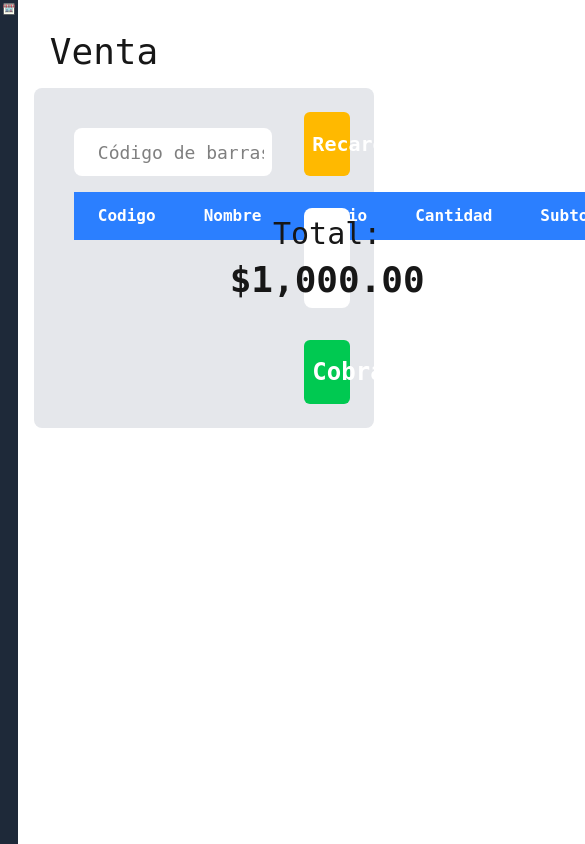
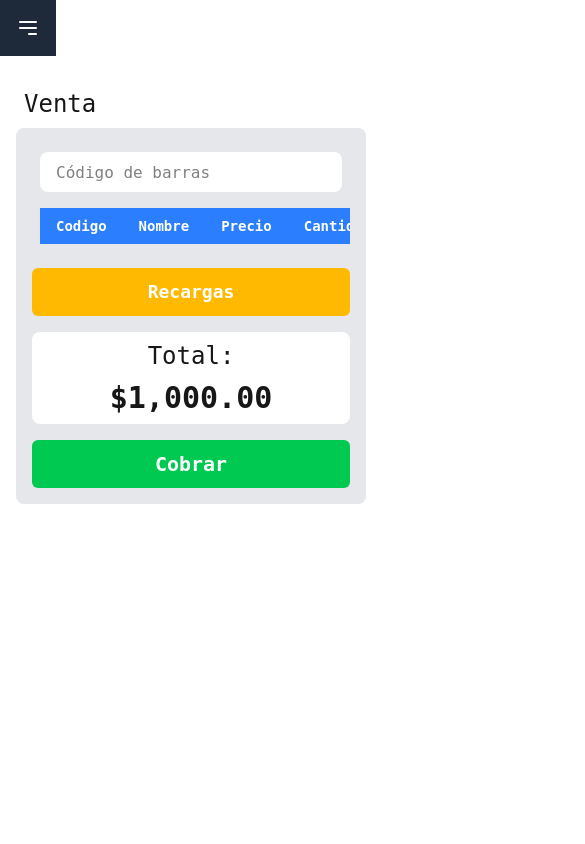
Before and after one commit to alejandrordzl/market-hub, a Next.js app: page / in a window 390 px wide. Shown: the top 844 px of the page, 585 px wide, since content can reach past the window. Built offline with nearby package versions, Linux system fonts and the light colour scheme.

Commit message:
feat: Make landing page mobile

```diff
--- a/src/app/components/sideBarMenu.tsx
+++ b/src/app/components/sideBarMenu.tsx
@@ -1,38 +1,105 @@
+'use client'
 import Image from "next/image";
 import Link from "next/link";
+import { useState } from "react";
+
 export default function SideBarMenu() {
+    const [isOpen, setIsOpen] = useState(false);
+
+    const toggleMenu = () => {
+        setIsOpen(!isOpen);
+    };
+
     return (
-        <div className="flex flex-col h-screen bg-gray-800 text-white">
-            <div className="flex items-center justify-center">
+        <div className="relative">
+            {/* Hamburger Button */}
+            {
+                !isOpen ?
+                    <button
+                        className="md:hidden p-4 text-white bg-gray-800"
+                        onClick={toggleMenu}
+                        aria-label="Toggle Menu"
+                    >
+                        <svg
+                            className="w-6 h-6"
+                            fill="none"
+                            stroke="currentColor"
+                            viewBox="0 0 24 24"
+                            xmlns="http://www.w3.org/2000/svg"
+                        >
+                            <path
+                                strokeLinecap="round"
+                                strokeLinejoin="round"
+                                strokeWidth="2"
+                                d="M4 6h16M4 12h16m-7 6h7"
+                            ></path>
+                        </svg>
+                    </button>
+                    : <button
+                        className="p-4 text-white bg-gray-800 z-3 absolute top-0 right-0"
+                        onClick={toggleMenu}
+                        aria-label="Toggle Menu"
+                    >
+                        <svg
+                            className="w-6 h-6"
+                            fill="none"
+                            stroke="currentColor"
+                            viewBox="0 0 24 24"
+                            xmlns="http://www.w3.org/2000/svg"
+                        >
+                            <path
+                                strokeLinecap="round"
+                                strokeLinejoin="round"
+                                strokeWidth="2"
+                                d="M6 18L18 6M6 6l12 12"
+                            ></path>
+                        </svg>
+                    </button>
+            }
+
+
+            {/* Sidebar Menu */}
+            <div
+                className={`${isOpen ? "block" : "hidden"
+                    } md:flex flex-col h-screen bg-gray-800 text-white w-full md:w-auto absolute md:static top-0 left-0 z-2`}
+            >
+                <div className="flex items-center justify-center p-4">
                     <a href="/">
                         <Image
                             src="/logo.svg"
                             alt="Logo"
-                        width={150}
-                        height={75}
+                            width={100}
+                            height={50}
+                            className="md:w-[150px] md:h-[75px]"
                         />
                     </a>
                 </div>
-            <nav className="flex flex-col p-4">
-                <Link href="/products" className="py-2 px-4 hover:bg-gray-700 rounded text-xl">
+                <nav className="flex flex-col p-2 md:p-4">
+                    <Link
+                        href="/products"
+                        className="py-2 px-2 md:px-4 hover:bg-gray-700 rounded text-lg md:text-xl"
+                    >
                         <div className="flex items-center">
                             <Image
                                 src="/products.png"
                                 alt="Products"
-                            width={24}
-                            height={24}
+                                width={20}
+                                height={20}
                                 className="inline-block mr-2"
                             />
                             <span>Productos</span>
                         </div>
                     </Link>
-                <Link href="/sales" className="py-2 px-4 hover:bg-gray-700 rounded text-xl">
+                    <Link
+                        href="/sales"
+                        className="py-2 px-2 md:px-4 hover:bg-gray-700 rounded text-lg md:text-xl"
+                    >
                         <div className="flex items-center">
                             <Image
                                 src="/sales.png"
                                 alt="Sales"
-                            width={24}
-                            height={24}
+                                width={20}
+                                height={20}
                                 className="inline-block mr-2"
                             />
                             <span>Ventas</span>
@@ -40,5 +107,6 @@ export default function SideBarMenu() {
                     </Link>
                 </nav>
             </div>
+        </div>
     );
 }
--- a/src/app/layout.tsx
+++ b/src/app/layout.tsx
@@ -33,12 +33,12 @@ export default function RootLayout({
         />
       </head>
       <body
-        className={`${geistSans.variable} ${geistMono.variable} antialiased grid grid-cols-12 gap-4`}
+        className={`${geistSans.variable} ${geistMono.variable} antialiased flex flex-col md:grid md:grid-cols-12 gap-4`}
       >
-        <div className="col-span-1 md:col-span-2">
+        <div className="md:col-span-2">
           <SideBarMenu />
         </div>
-        <div className="col-span-11 md:col-span-10">
+        <div className="md:col-span-10 px-4">
           {children}
         </div>
       </body>
--- a/src/app/page.tsx
+++ b/src/app/page.tsx
@@ -1,27 +1,30 @@
 import Image from "next/image";
 
 export default function Home() {
-  const products = [{
-
-  }];
+  const products = [];
   return (
-    <main className="flex flex-col items-center justify-between m-4 ml-0">
-      <h1 className="text-4xl p-4 w-full">Venta</h1>
-      <div className="flex flex-row  w-full p-4 bg-gray-200 rounded-lg">
-        <div className="w-[80%] flex flex-col p-4">
+    <main className="flex flex-col items-center justify-between m-2 md:m-4 ml-0">
+      <h1 className="text-2xl md:text-4xl p-2 md:p-4 w-full">Venta</h1>
+      <div className="flex flex-col md:flex-row w-full p-2 md:p-4 bg-gray-200 rounded-lg">
+        <div className="w-full md:w-[80%] flex flex-col p-2 md:p-4">
           <section className="p-2">
-            <input type="text" placeholder="Código de barras" className="w-full h-12 p-2 pl-6 text-black bg-white text-lg rounded-lg" autoComplete="off" />
+            <input
+              type="text"
+              placeholder="Código de barras"
+              className="w-full h-10 md:h-12 p-2 pl-4 md:pl-6 text-black bg-white text-base md:text-lg rounded-lg"
+              autoComplete="off"
+            />
           </section>
-          <section className="p-2">
-            <table className="min-w-full text-md text-left text-gray-800">
+          <section className="p-2 overflow-x-auto">
+            <table className="min-w-full text-sm md:text-md text-left text-gray-800">
               <thead className="bg-blue-500 text-white">
                 <tr>
-                  <th scope="col" className="px-6 py-3 font-bold">Codigo</th>
-                  <th scope="col" className="px-6 py-3 font-bold">Nombre</th>
-                  <th scope="col" className="px-6 py-3 font-bold">Precio</th>
-                  <th scope="col" className="px-6 py-3 font-bold">Cantidad</th>
-                  <th scope="col" className="px-6 py-3 font-bold">Subtotal</th>
-                  <th scope="col" className="px-6 py-3 font-bold">Eliminar</th>
+                  <th scope="col" className="px-4 md:px-6 py-2 md:py-3 font-bold">Codigo</th>
+                  <th scope="col" className="px-4 md:px-6 py-2 md:py-3 font-bold">Nombre</th>
+                  <th scope="col" className="px-4 md:px-6 py-2 md:py-3 font-bold">Precio</th>
+                  <th scope="col" className="px-4 md:px-6 py-2 md:py-3 font-bold">Cantidad</th>
+                  <th scope="col" className="px-4 md:px-6 py-2 md:py-3 font-bold">Subtotal</th>
+                  <th scope="col" className="px-4 md:px-6 py-2 md:py-3 font-bold">Eliminar</th>
                 </tr>
               </thead>
               <tbody className="bg-white">
@@ -30,17 +33,25 @@ export default function Home() {
           </section>
         </div>
 
-        <section className="flex flex-col gap-8 w-[20%] p-2 ">
-          <a href="https://planetaemx.com/" target="_blank" rel="noopener noreferrer" className="decoration-none">
-            <button className="w-full h-16 text-xl bg-amber-400 hover:bg-amber-500 hover:cursor-pointer  text-white p-2 rounded-md font-semibold">Recargas</button>
+        <section className="flex flex-col gap-4 md:gap-8 w-full md:w-[20%] p-2">
+          <a
+            href="https://planetaemx.com/"
+            target="_blank"
+            rel="noopener noreferrer"
+            className="decoration-none"
+          >
+            <button className="w-full h-12 md:h-16 text-lg md:text-xl bg-amber-400 hover:bg-amber-500 hover:cursor-pointer text-white p-2 rounded-md font-semibold">
+              Recargas
+            </button>
           </a>
           <div className="flex flex-col items-center bg-white p-2 gap-2 rounded-lg">
-            <h2 className="text-3xl">Total:</h2>
-            <h2 className="text-4xl font-semibold">$1,000.00</h2>
+            <h2 className="text-2xl md:text-3xl">Total:</h2>
+            <h2 className="text-3xl md:text-4xl font-semibold">$1,000.00</h2>
           </div>
-          <button className="w-full h-16 text-2xl bg-green-500 hover:bg-green-600 hover:cursor-pointer text-white p-2 rounded-md font-semibold">Cobrar</button>
+          <button className="w-full h-12 md:h-16 text-xl md:text-2xl bg-green-500 hover:bg-green-600 hover:cursor-pointer text-white p-2 rounded-md font-semibold">
+            Cobrar
+          </button>
         </section>
-
       </div>
     </main>
   );
```
Lines whose indentation alone changed are shown as unchanged.
